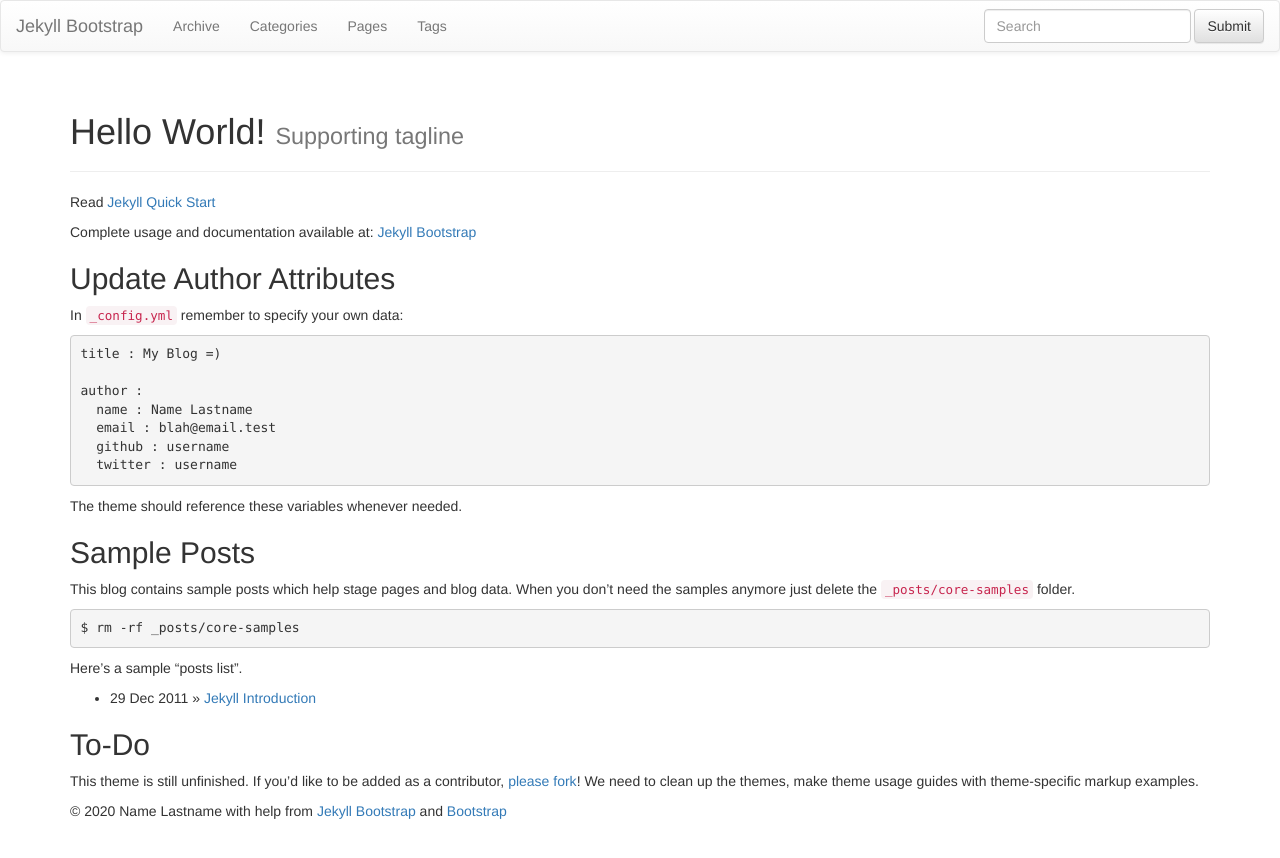
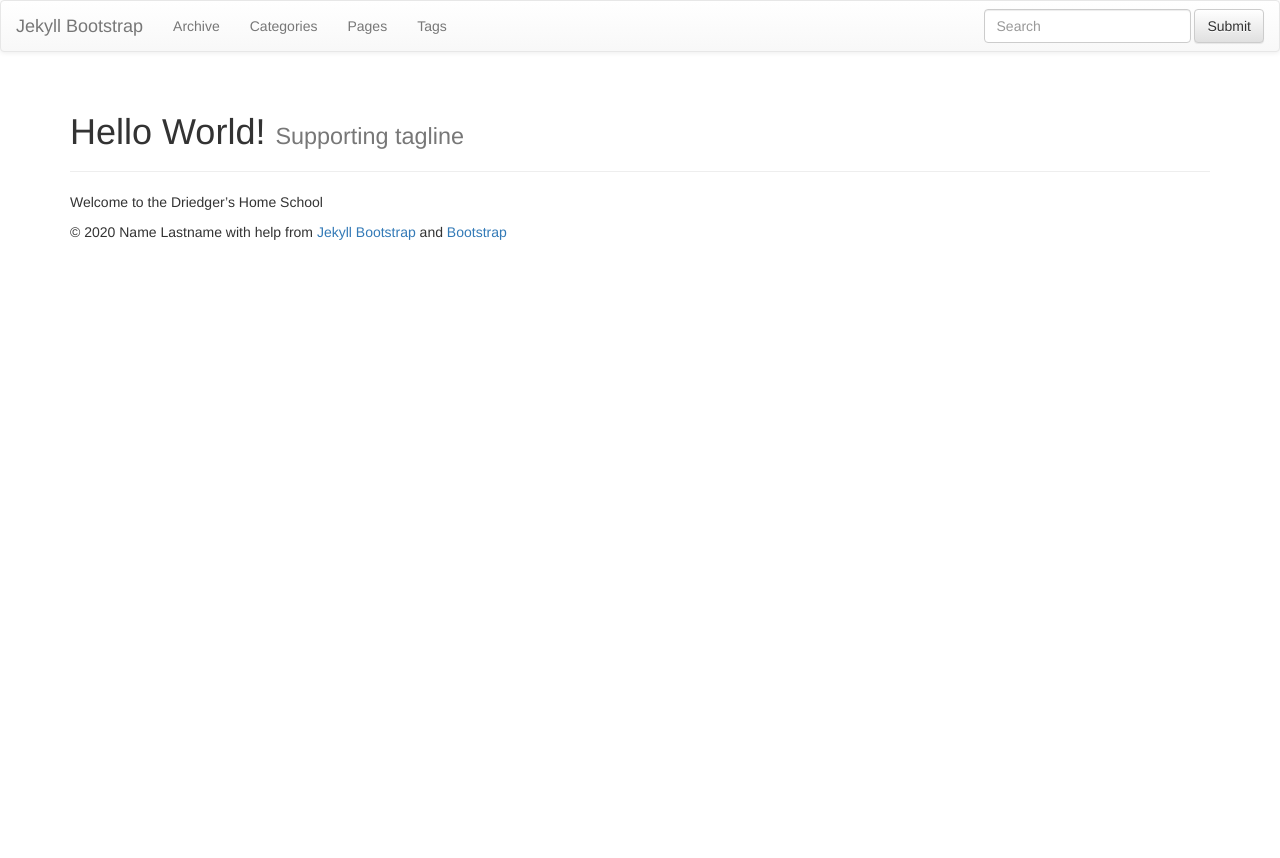
Before and after one commit to kdriedger/kdriedger.github.io, a Jekyll site: the page built from index.md, in a window 1280 px wide. Shown: the top 858 px of the page. Built offline with Jekyll 4.4.1, drawn with Linux system fonts in a browser that asks for light colours; nearby versions of some CDN libraries; library files that are not in the unit come from our copies.

Commit message:
update ... first commit

```diff
--- a/index.md
+++ b/index.md
@@ -5,40 +5,4 @@
 ---
 {% include JB/setup %}
 
-Read [Jekyll Quick Start](http://jekyllbootstrap.com/usage/jekyll-quick-start.html)
-
-Complete usage and documentation available at: [Jekyll Bootstrap](http://jekyllbootstrap.com)
-
-## Update Author Attributes
-
-In `_config.yml` remember to specify your own data:
-
-    title : My Blog =)
-
-    author :
-      name : Name Lastname
-      email : blah@email.test
-      github : username
-      twitter : username
-
-The theme should reference these variables whenever needed.
-
-## Sample Posts
-
-This blog contains sample posts which help stage pages and blog data.
-When you don't need the samples anymore just delete the `_posts/core-samples` folder.
-
-    $ rm -rf _posts/core-samples
-
-Here's a sample "posts list".
-
-<ul class="posts">
-  {% for post in site.posts %}
-    <li><span>{{ post.date | date_to_string }}</span> &raquo; <a href="{{ BASE_PATH }}{{ post.url }}">{{ post.title }}</a></li>
-  {% endfor %}
-</ul>
-
-## To-Do
-
-This theme is still unfinished. If you'd like to be added as a contributor, [please fork](http://github.com/plusjade/jekyll-bootstrap)!
-We need to clean up the themes, make theme usage guides with theme-specific markup examples.
+Welcome to the Driedger's Home School
```
